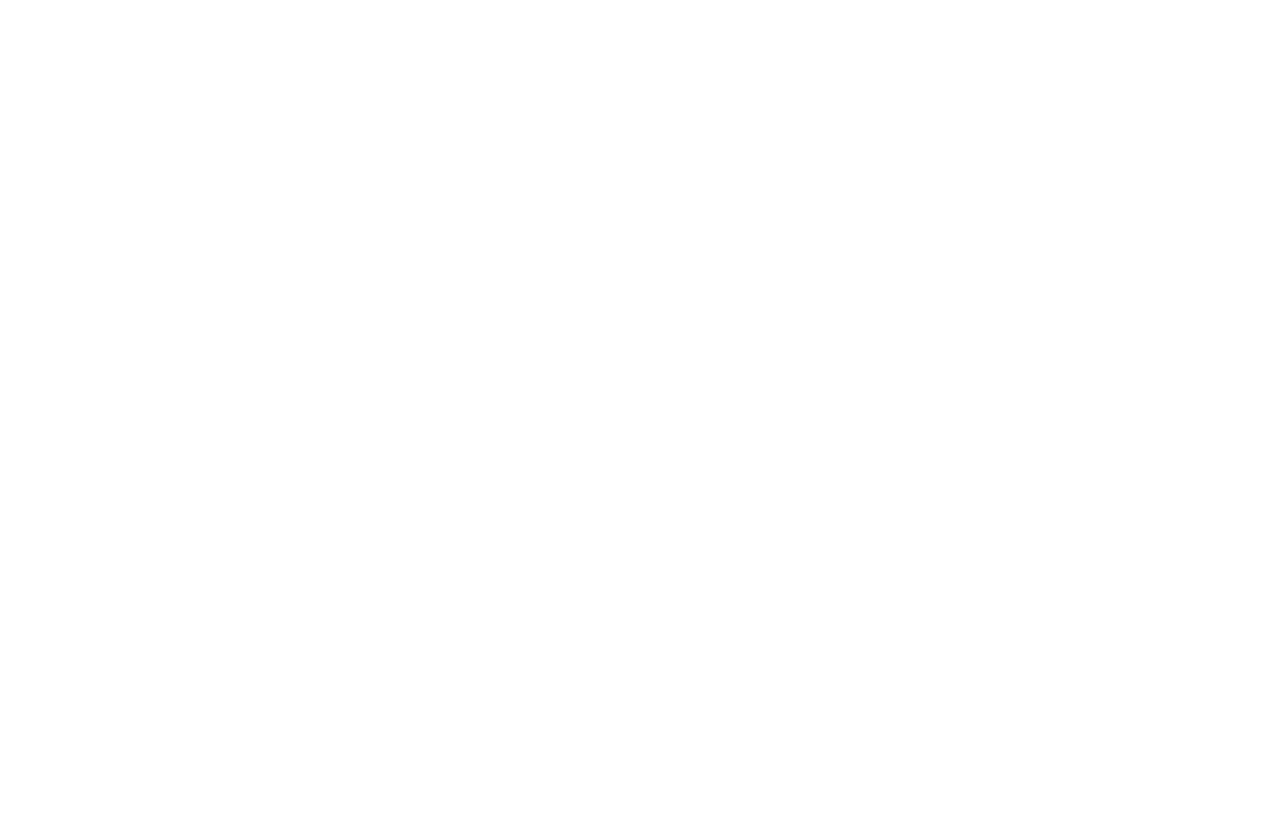
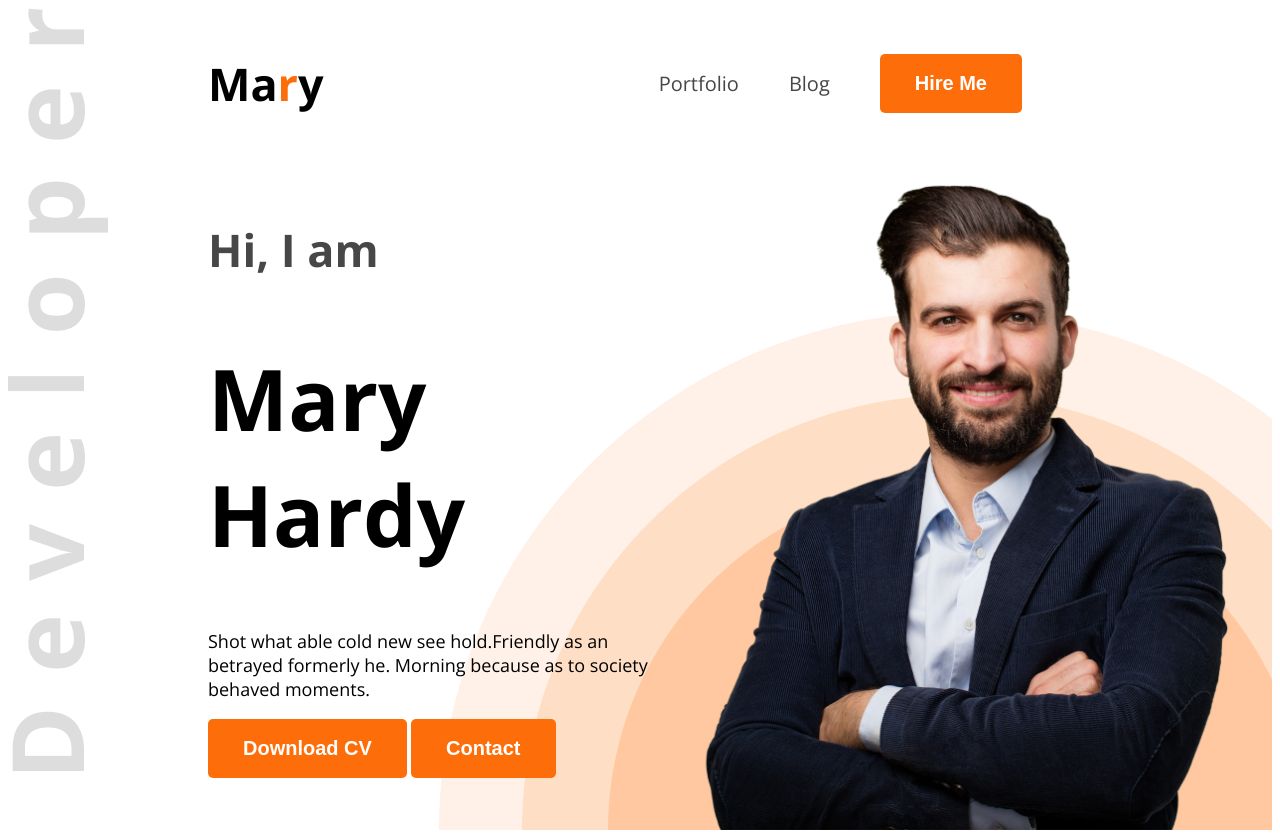
Before and after one commit to mim933/web-dev-portfolio, a plain HTML site: page index.html in a window 1280 px wide. Before the commit the page ends 800 px from the top, so only its background shows below. Drawn offline with nearby package versions, Linux system fonts and the light colour scheme.

Commit message:
added new item

```diff
--- a/index.html
+++ b/index.html
@@ -1,14 +1,39 @@
 <!DOCTYPE html>
 <html lang="en">
+
 <head>
     <meta charset="UTF-8">
     <meta name="viewport" content="width=device-width, initial-scale=1.0">
     <link rel="shortcut icon" href="images/my.jpeg" type="image/x-icon">
     <title>Web developer portfolio</title>
+    <link rel="preconnect" href="https://fonts.googleapis.com">
+    <link rel="preconnect" href="https://fonts.gstatic.com" crossorigin>
+    <link
+        href="https://fonts.googleapis.com/css2?family=Open+Sans:ital,wght@0,300..800;1,300..800&family=Work+Sans:ital,wght@0,100..900;1,100..900&display=swap"
+        rel="stylesheet">
+    <link rel="stylesheet" href="styles/portfolio.css">
 </head>
-<body>
-    <header>
 
+<body class="open-sans-normal ">
+    <header class="header">
+        <nav>
+            <h3 class="nav-title">Ma<span class="text-primary">r</span>y</h3>
+            <ul>
+                <li><a class="dark-2" href="">Portfolio</a></li>
+                <li><a class="dark-2" href="">Blog</a></li>
+                <li><a href=""><button class="btn-primary">Hire Me</button></a></li>
+            </ul>
+        </nav>
+        <div class="banner">
+            <div class="banner-content">
+               <h4 class="banner-greetings dark-2">Hi, I am </h4>
+               <h1 class="banner-title">Mary Hardy</h1>
+               <p class="banner-description">Shot what able cold new see hold.Friendly as an betrayed formerly he. Morning because as to society behaved moments.</p>
+               <button class="btn-primary">Download CV</button>
+               <button class="btn-primary">Contact</button>
+            </div>
+            <img class="banner-profile-picture" src="images/hardy.png" alt="">
+        </div>
     </header>
     <main>
 
@@ -17,4 +42,5 @@
 
     </footer>
 </body>
+
 </html>
--- /dev/null
+++ b/styles/portfolio.css
@@ -0,0 +1,80 @@
+
+
+.open-sans-normal {
+  font-family: "Open Sans", sans-serif;
+  font-optical-sizing: auto;
+  font-style: normal;
+  font-variation-settings:
+    "wdth" 100;
+}
+/* shared style */
+.text-primary{
+    color:#FD6E0A ;
+
+}
+.dark-2{
+    color: #474747;
+}
+.btn-primary{
+    background-color: #FD6E0A;
+    font-weight: bold;
+    font-size: 20px;
+    color: white;
+    padding: 18px 35px ;
+    border-radius:5px ;
+    border: none;
+}
+/* header */
+    .header{
+        background-image:url(../images/developer.png),url(../images/header_bg.png) ;
+        background-repeat: no-repeat;
+        background-position: top left, bottom right;
+    }
+/* Nav styles */
+nav{
+    display: flex;
+    align-items: center;
+    justify-content: space-between;
+    margin: 0 200px;ew
+}
+.nav-title{
+    font-weight:800px;
+    font-size: 45px;
+}
+nav ul{
+    display: flex;
+    align-items: center;
+}
+nav ul li {
+    list-style: none;
+    margin-right: 50px;
+}
+nav li a{
+    text-decoration: none;
+    font-size: 20px;
+}
+
+/* banner styles */
+.banner{
+    display: flex;
+    justify-content:space-between ;
+    margin: 0 35px 0 200px;
+
+}
+.banner-content{
+    max-width:580 ;
+}
+.banner-greetings{
+    font-size: 45px;
+    font-weight: 600px;
+}
+.banner-title{
+    font-weight: bold;
+    font-size: 85px;
+}
+.banner-description{
+    font-size: 18px;
+}
+.banner-profile-picture{
+    width:580px ;
+}
```
